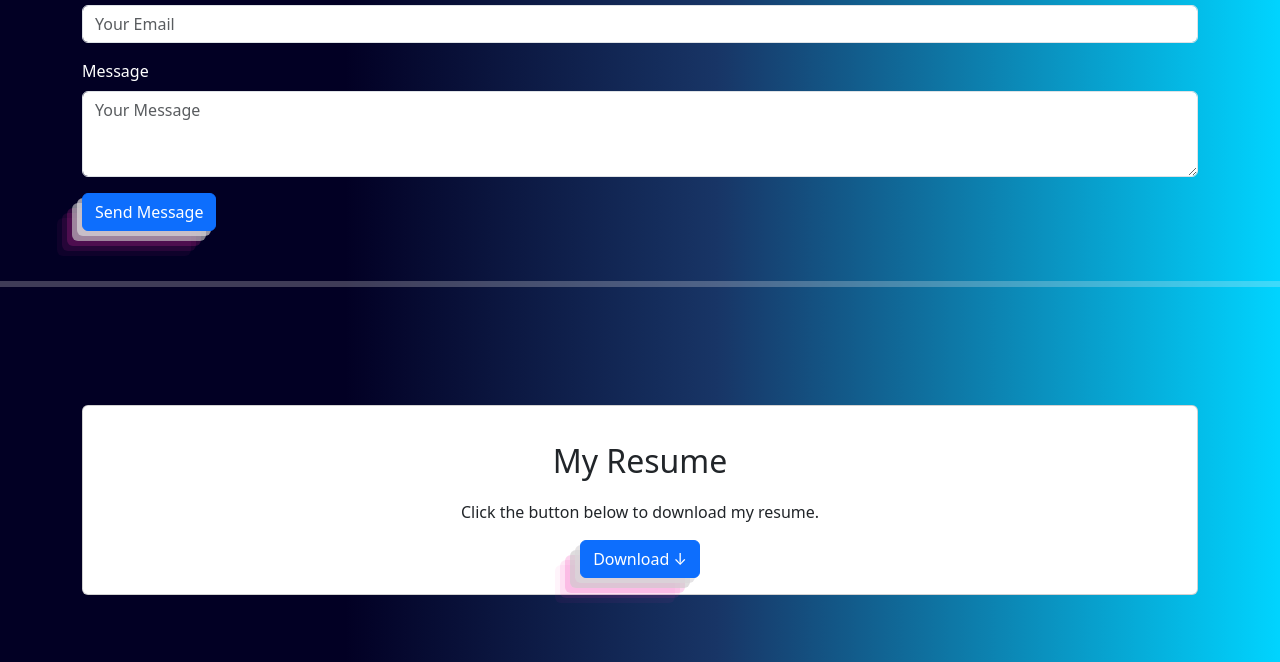
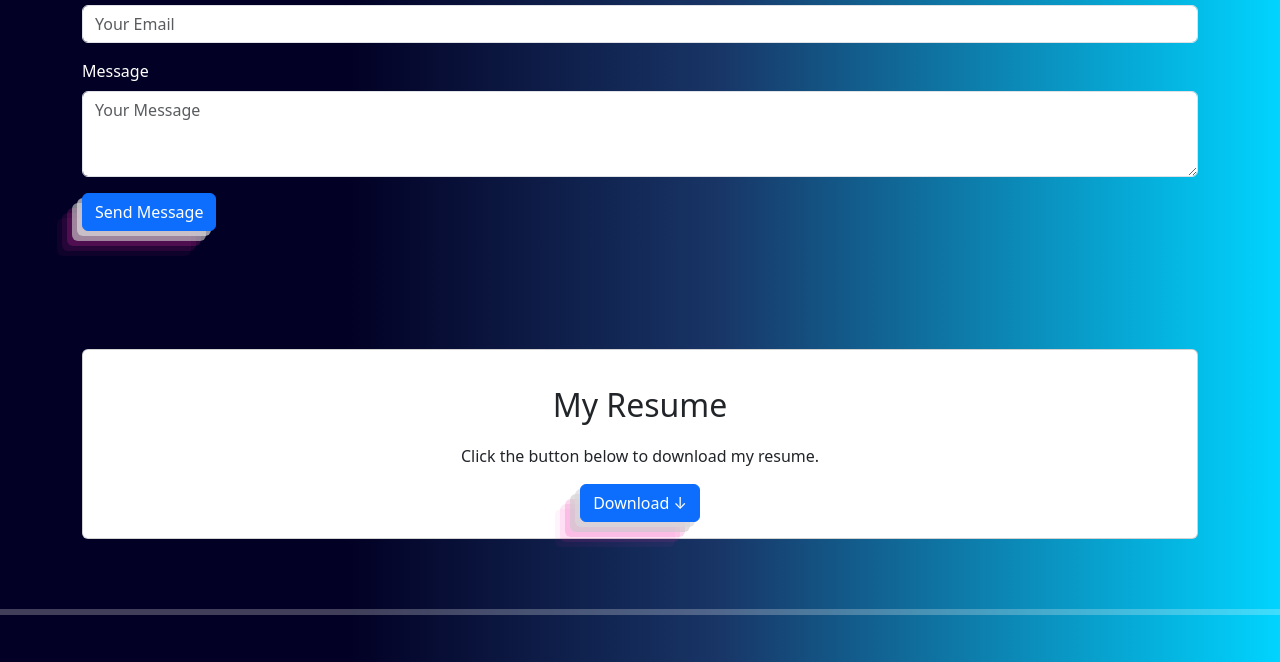
Before and after one commit to Edukay/My_Portfolio, a plain HTML site: page index.html in a window 1280 px wide. Shown: the part 2043-2705 px from the top of the page. Drawn offline with nearby package versions, Linux system fonts and the light colour scheme.

Commit message:
create more sections in index.html file

```diff
--- a/index.html
+++ b/index.html
@@ -42,7 +42,7 @@
     }
 
     hr{
-      border: 3px solid rgb(243, 238, 238);
+      border: 3px solid rgb(248, 247, 247);
       margin-top: 50px;
       margin-bottom: 50px;
     }
@@ -232,7 +232,6 @@
   </form>
 </div>
 
-<hr>
 <div class="resume">
   <div class="container mt-5" id="resume">
     <div class="card">
@@ -245,6 +244,7 @@
   </div>
 </div>
 
+<hr>
 <footer class="text-center mt-5">
   <p>&copy; 2025 Chinedu. All rights reserved.</p>
   <p>Let's connect on:
```
Lines whose indentation alone changed are shown as unchanged.
